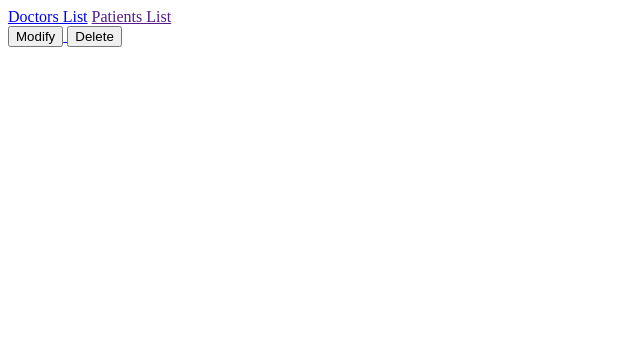
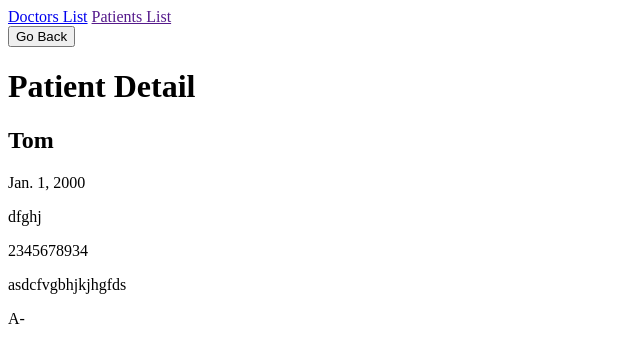
Before and after one commit to alicjasiekanowicz/clinic_project, a Django app: page /patients/2 in a window 1280 px wide. Shown: the top 363 px of the page, without its empty margins (0-640 px from the left). Run offline with Django 5.2, Linux system fonts and the light colour scheme; data comes from the database, SQL or seed files in the repository; both versions use the stored data as it was after the commit.

Commit message:
I added some changes to patient modify

```diff
--- a/doctors/templates/doctors/doctor_detail.html
+++ b/doctors/templates/doctors/doctor_detail.html
@@ -1,4 +1,4 @@
-<!DOCTYPE html>
+<!doctype html>
 <html lang="en">
   <head> </head>
   <body>
@@ -6,6 +6,7 @@
     <h1>Doctor Detail</h1>
     <h2>{{ doctor.field_name }}</h2>
     <p>{{ doctor.speciality }}</p>
+    <p>{{ doctor.user.email}}</p>
     <p>{{ doctor.years_of_experience }}</p>
     <p>{{ doctor.bio}}</p>
     {% if user.is_authenticated %}
--- a/patients/templates/patients/patient_confirmation.html
+++ b/patients/templates/patients/patient_confirmation.html
@@ -1,5 +1,5 @@
-{% extends "master.html" %} {% block title %} Patient confirmation {% endblock
-%} {% block content %}
+{% extends "master.html" %} {% block title %} Patient confirmation {% endblock%}
+{% block content %}
 <h2>
   Are you sure, you want to remove patient from the database
   <h2>
--- /dev/null
+++ b/patients/templates/patients/patient_dashboard.html
@@ -0,0 +1,2 @@
+{% extends "master.html" %} {% block title %} Patient dashboard {% endblock %}
+{%block content %}{{patient_profile.name}} {% endblock %}
--- a/patients/templates/patients/patient_detail.html
+++ b/patients/templates/patients/patient_detail.html
@@ -1,7 +1,19 @@
-{% extends "master.html" %} {% block title %} Patient dashboard {% endblock %}
-{% block content %}
-<a href="{% url 'patient_modify' patient.pk %}"> <button>Modify</button> </a>
-<a href="{% url 'patient_confirmation' patient.pk %}">
-  <button>Delete</button>
-</a>
+{% extends "master.html" %} {% block title %} Patient detail {% endblock %}
+{%block content %}
+<a href="{% url 'patients_list' %}"> <button>Go Back</button> </a>
+<h1>Patient Detail</h1>
+<h2>{{ patient.name }}</h2>
+<p>{{ patient.birthdate }}</p>
+<p>{{ patient.address }}</p>
+<p>{{ patient.phonenumber }}</p>
+<p>{{ patient.medicalhistory}}</p>
+<p>{{ patient.bloodtype}}</p>
+<div>
+  {% if user.is_authenticated %}
+  <a href="{% url 'patient_modify' patient.pk %}"> <button>Modify</button> </a>
+  <a href="{% url 'patient_confirmation' patient.pk %}">
+    <button>Delete</button>
+  </a>
+  {% endif %}
+</div>
 {% endblock %}
--- a/patients/templates/patients/patient_form.html
+++ b/patients/templates/patients/patient_form.html
@@ -7,7 +7,7 @@
       <h2>User form</h2>
       {{user_form.as_p}}
       <h2>Patient form</h2>
-      {{ patient_form.as_p}}
+      {{patient_form.as_p}}
 
       <button type="submit">💾 Save Book</button>
     </form>
--- a/patients/urls.py
+++ b/patients/urls.py
@@ -7,4 +7,5 @@ path('create', views.patient_form, name='patient_form'),
 path('<int:pk>', views.patient_detail, name='patient_detail'),
 path('<int:pk>/confirmation/', views.patient_delete, name='patient_confirmation'),
 path('<int:pk>/modify/', views.patient_modify, name='patient_modify'),
+path('dashboard', views.patient_dashboard, name='patient_dashboard'),
 ]
--- a/patients/views.py
+++ b/patients/views.py
@@ -33,13 +33,16 @@ def patient_detail(request,pk):
 def patient_modify(request,pk):
     patient= get_object_or_404(Patient, pk=pk)
     if request.method == "POST":
-        form = PatientForm(request.POST, instance=patient)
-        if form.is_valid():
-            form.save() #saves record to the database
-            return redirect("patients_list")
+        patient_form = PatientForm(request.POST,instance=patient)
+        user_form = RegisterForm(request.POST,instance=request.user)
+        if patient_form.is_valid() and user_form.is_valid() :
+           patient_form.save()
+           user_form.save()
+        return redirect("patients_list")
     else:
-        form = PatientForm(instance=patient)
-    return render(request,"patients/patient_form.html",{"form":form})
+        patient_form = PatientForm(instance=patient)
+        user_form = RegisterForm(instance=request.user)
+    return render(request, "patients/patient_form.html",{'user_form': user_form,'patient_form': patient_form})
 
 @login_required
 def patient_delete(request,pk):
@@ -48,3 +51,6 @@ def patient_delete(request,pk):
         patient.delete()
         return redirect("patients_list")
     return render(request,"patients/patient_confirmation.html",{"patient":patient})
+
+def patient_dashboard(request):
+    pass
```
Also changed, not shown: doctors/views.py (+13 -6 lines), db.sqlite3.
